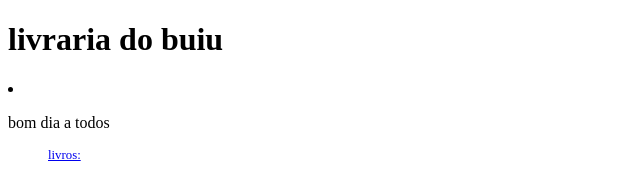
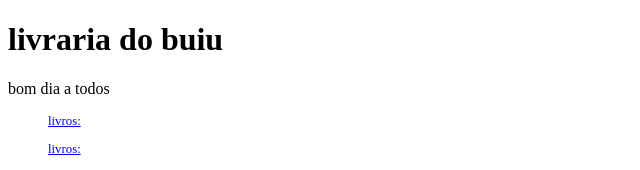
Before and after one commit to Eduardokorb2023/livro, a plain HTML site: page index.html in a window 1280 px wide. Shown: the top 170 px of the page, without its empty margins (0-640 px from the left). Drawn offline with Linux system fonts and the light colour scheme.

Commit message:
mudando codigo

```diff
--- a/index.html
+++ b/index.html
@@ -11,7 +11,7 @@
         <h1>livraria do buiu</h1>
     </body>
     </html>
-   <li class="h1"><p> bom dia a todos</p></li>
+   <p class="h1"> bom dia a todos</p>
 <nav>
     <ul>
         <main>
```
